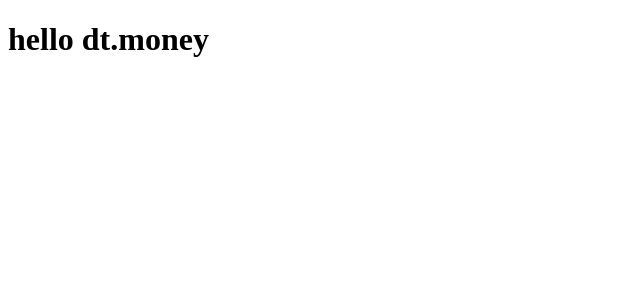
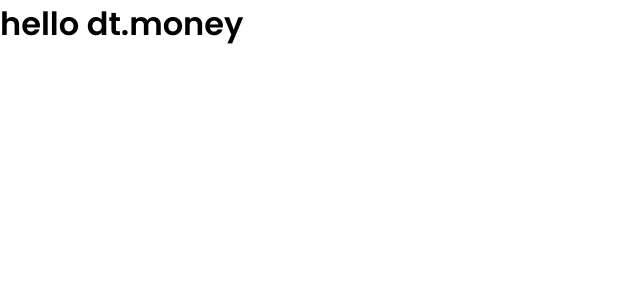
Before and after one commit to glaubermatos/dtmoney, a React (Create React App) app: page / in a window 1280 px wide. Shown: the top 300 px of the page, without its empty margins (0-640 px from the left). Built offline with nearby package versions, Linux system fonts and the light colour scheme.

Commit message:
added styled-components, font and global styles

```diff
--- a/package.json
+++ b/package.json
@@ -3,9 +3,11 @@
   "version": "0.1.0",
   "private": true,
   "dependencies": {
+    "@types/styled-components": "^5.1.14",
     "react": "^17.0.2",
     "react-dom": "^17.0.2",
     "react-scripts": "4.0.3",
+    "styled-components": "^5.3.1",
     "web-vitals": "^1.0.1"
   },
   "devDependencies": {
--- a/public/index.html
+++ b/public/index.html
@@ -1,9 +1,17 @@
 <!DOCTYPE html>
 <html lang="en">
   <head>
+    <link rel="preconnect" href="https://fonts.googleapis.com">
+    <link rel="preconnect" href="https://fonts.gstatic.com" crossorigin>
+
     <meta charset="utf-8" />
     <meta name="viewport" content="width=device-width, initial-scale=1" />
+    <link rel="shortcut icon" href="favicon.png" type="image/png">
+
     <title>dtmoney</title>
+
+    <link href="https://fonts.googleapis.com/css2?family=Poppins:wght@400;600&display=swap" rel="stylesheet">
+
   </head>
   <body>
     <noscript>You need to enable JavaScript to run this app.</noscript>
--- a/src/App.tsx
+++ b/src/App.tsx
@@ -1,5 +1,10 @@
+import { GlobalStyle }  from './styles/global'
+
 export function App() {
   return (
-    <h1>hello dt.money</h1>
+    <div className="App">
+      <GlobalStyle />
+      <h1>hello dt.money</h1>
+    </div>
   );
 }
--- /dev/null
+++ b/src/styles/global.ts
@@ -0,0 +1,49 @@
+import { createGlobalStyle } from 'styled-components'
+
+export const GlobalStyle = createGlobalStyle`
+    :root {
+        --background-color: #F2F0F5;
+		--red-color: #e52e4d;
+		--blue-color: #5429cc;
+
+		--blue-light-color: #6933ff;
+
+		--text-title-color: #363f5f;
+		--text-body-color: #969cb3;
+
+		--shape-color: #FFFFFF;
+    }
+
+    * {
+        padding: 0;
+        margin: 0;
+        box-sizing: border-box;
+    }
+
+    html {
+        @media (max-width: 1080px) {
+            font-size: 93.75%;
+        }
+        @media (max-width: 720px) {
+            font-size: 87.5%;
+        }
+    }
+
+    body {
+        background: var(---background-color);
+        -webkit-font-smoothing: antialiazed;
+    }
+
+    body, input, textarea, button {
+        font-family: 'Poppins', sans-serif;
+    }
+
+    button {
+        cursor: pointer;
+    }
+
+    [disabled] {
+        opacity: 0.6;
+        cursor: not-allowed;
+    }
+`
```
Also changed, not shown: 1 other file (tests, documents, lock files or other folders).
